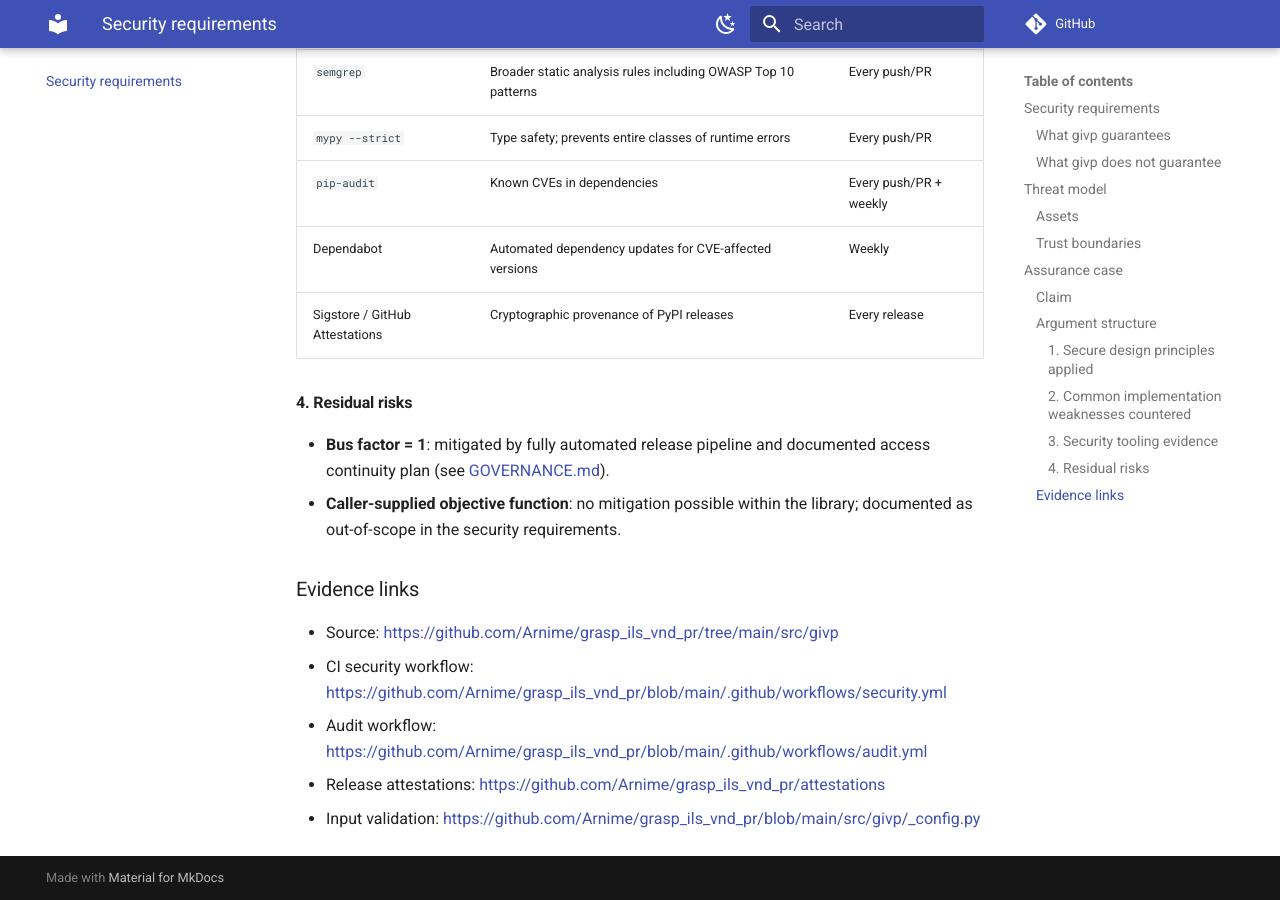
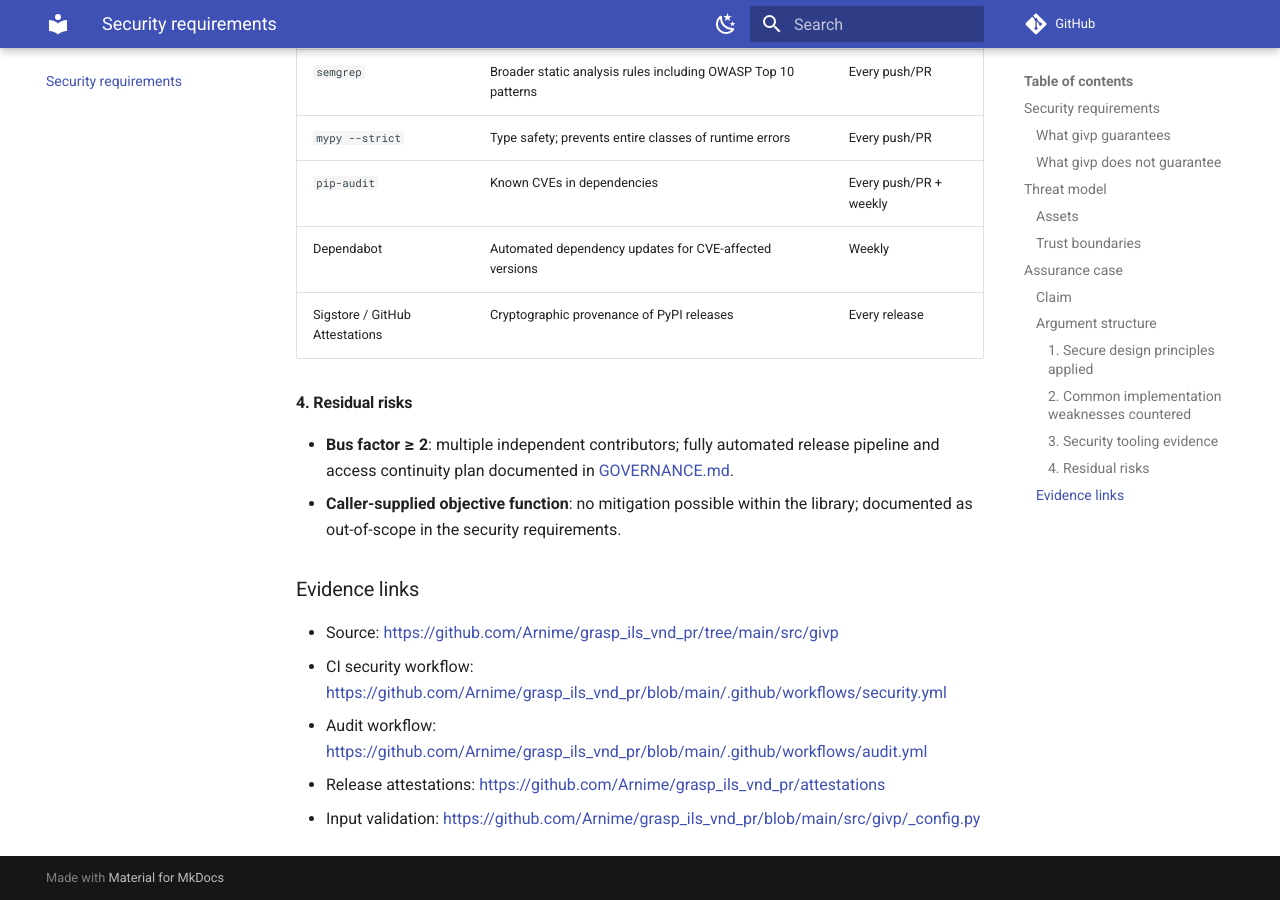
Before and after one commit to Arnime/grasp_ils_vnd_pr, an MkDocs documentation site: the page built from docs/security-requirements.md, in a window 1280 px wide and 900 px high, scrolled down 3734 px. Built offline with MkDocs 1.6.1 and Material for MkDocs 9.7.7, drawn with Linux system fonts in a browser that asks for light colours; comment, search, counter and statistics services are not loaded.

Commit message:
docs: update bus factor to reflect multiple independent contributors
Three contributors have made significant commits (Arnaldo-Junior-Rdx: 67,
arnaldompjr: 31, Arnime: 15). Update GOVERNANCE.md and security-requirements.md
to reflect bus factor >= 2 consistently with the Gold badge self-certification.

Signed-off-by: arnaldo.junior <arnaldo.junior@radixeng.com.br>

```diff
--- a/docs/security-requirements.md
+++ b/docs/security-requirements.md
@@ -144,8 +144,9 @@ implementation are secure.
 
 #### 4. Residual risks
 
-- **Bus factor = 1**: mitigated by fully automated release pipeline and
-  documented access continuity plan (see [GOVERNANCE.md](https://github.com/Arnime/grasp_ils_vnd_pr/blob/main/GOVERNANCE.md)).
+- **Bus factor ≥ 2**: multiple independent contributors; fully automated
+  release pipeline and access continuity plan documented in
+  [GOVERNANCE.md](https://github.com/Arnime/grasp_ils_vnd_pr/blob/main/GOVERNANCE.md).
 - **Caller-supplied objective function**: no mitigation possible within
   the library; documented as out-of-scope in the security requirements.
 
```
Also changed, not shown: GOVERNANCE.md (+5 -2 lines).
